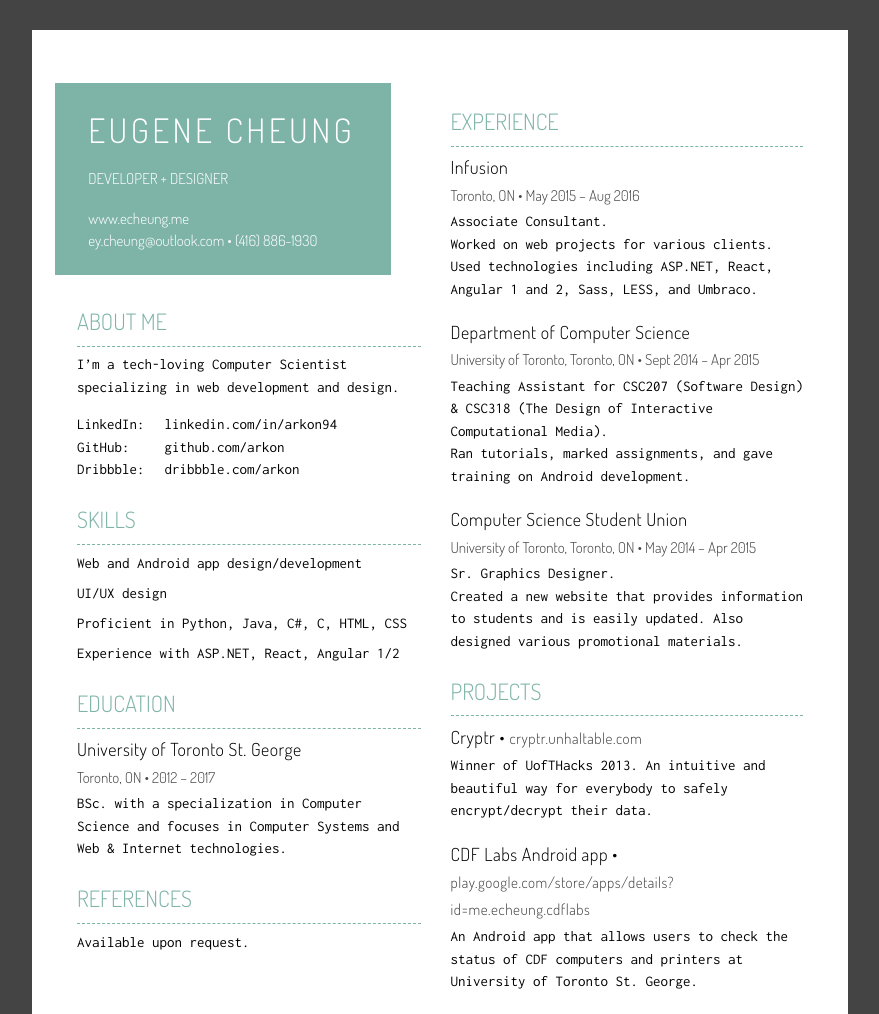
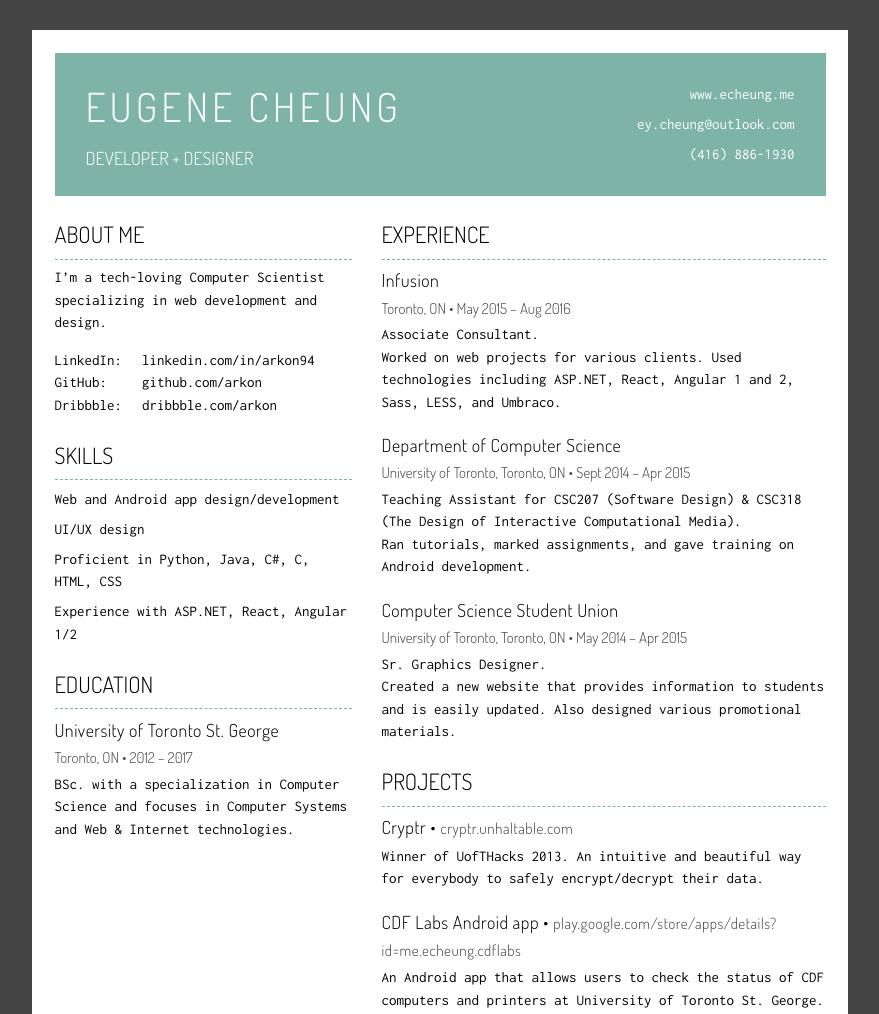
Before and after one commit to arkon/resume, a website: page src/index.html in a window 1280 px wide. Shown: the top 1014 px of the page, without its empty margins (200-1079 px from the left). Drawn offline with nearby package versions, Linux system fonts and the light colour scheme; files that its build step writes are made by us from their sources.

Commit message:
Tweak header

```diff
--- a/src/index.html
+++ b/src/index.html
@@ -13,19 +13,27 @@
 </head>
 <body>
 <div class="page">
-  <main id="resume">
+  <main class="resume">
+    <header class="resume__header">
+      <div>
+        <h1 class="resume__header__name">Eugene Cheung</h1>
+        <h2 class="resume__header__tagline">Developer + Designer</h2>
+      </div>
+
+      <div class="resume__header__info">
+        <a class="resume__header__info__link" href="http://www.echeung.me">
+          www.echeung.me
+        </a>
+        <a class="resume__header__info__link" href="mailto:ey.cheung@outlook.com">
+          ey.cheung@outlook.com
+        </a>
+        <a class="resume__header__info__link" href="tel:14168861930">
+          (416) 886-1930
+        </a>
+      </div>
+    </header>
+
     <aside id="resume-sidebar">
-
-      <section id="resume-header-card">
-        <h1>Eugene Cheung</h1>
-        <h2>Developer + Designer</h2>
-
-        <a href="http://www.echeung.me">www.echeung.me</a>
-        <br>
-        <a href="mailto:ey.cheung@outlook.com">ey.cheung@outlook.com</a> •
-        <a href="tel:14168861930">(416) 886-1930</a>
-      </section>
-
       <h2>About me</h2>
       <p>
         I’m a tech-loving Computer Scientist specializing in web development and design.
@@ -56,9 +64,6 @@
           </p>
         </li>
       </ul>
-
-      <h2>References</h2>
-      <p>Available upon request.</p>
     </aside>
 
     <section id="resume-experience">
--- a/src/scss/_resume.scss
+++ b/src/scss/_resume.scss
@@ -1,43 +1,59 @@
+// Containers
+
 .page {
   background: $white;
   height: 11in;
   margin: 0 auto;
-  overflow: hidden;
+  // overflow: hidden;
   width: 8.5in;
 }
 
-#resume {
-  display: table;
-  table-layout: fixed;
-  padding: 5em 3em;
-
-  h2 {
-    color: $brand;
-  }
+.resume {
+  padding: 1.5em;
 
   ul + h2 {
     margin-top: 1em;
   }
 }
 
-  #resume-header-card {
+
+// Header
+
+.resume__header {
+  align-items: center;
   background-color: $brand;
+  border: 1px solid $brand;
   color: $white;
-    font-family: 'Dosis';
-    margin: -1.5em 2em 2em -1.5em;
-    padding: 1.5em 2.25em;
-    width: 3.5in;
-
-    h2,
-    a {
-      color: $white;
+  display: flex;
+  justify-content: space-between;
+  margin-bottom: 1.5em;
+  padding: 1.5em 2em;
 }
 
-    h2 {
-      font-size: 1em;
-      margin: 0.8em 0;
+  .resume__header__name {
+    font-size: 2.5rem;
   }
+
+  .resume__header__tagline {
+    border-bottom: 0;
+    font-size: 1.2em;
+    margin-bottom: 0;
+    margin-top: 0.5em;
+    padding: 0;
   }
+
+  .resume__header__info {
+    text-align: right;
+  }
+
+    .resume__header__info__link {
+      color: $white;
+      display: block;
+      padding: 0.25em 0;
+    }
+
+
+// Sidebar
 
 #about-links {
   margin-top: 1em;
@@ -67,6 +83,9 @@
   width: 3.25in;
 }
 
+
+// Experience
+
 #resume-experience {
   padding-left: 1em;
 
```
Lines whose indentation alone changed are shown as unchanged.
